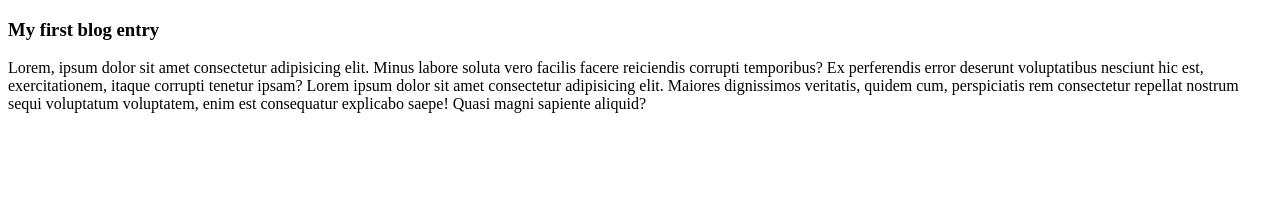
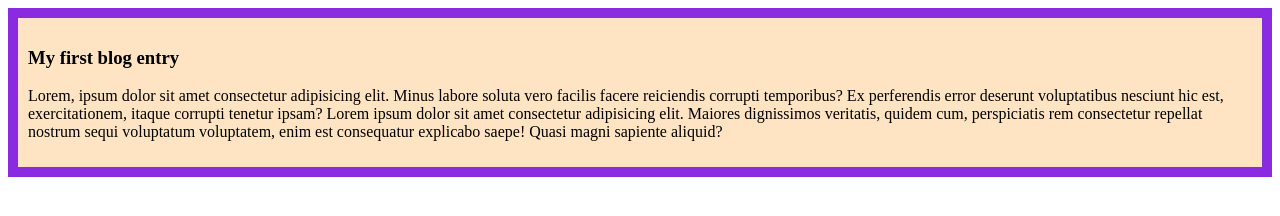
Before and after one commit to tahasann/my-first-website, a plain HTML site: page index.html in a window 1280 px wide. Drawn offline with Linux system fonts and the light colour scheme.

Commit message:
Added a CSS and a few styles

```diff
--- a/index.html
+++ b/index.html
@@ -4,6 +4,9 @@
     <meta charset="UTF-8">
     <meta name="viewport" content="width=device-width, initial-scale=1.0">
     <title>First Git website</title>
+    <link rel = "stylesheet" href ="styles/styles.css">
+
+
 </head>
 <body>
     <div>
--- /dev/null
+++ b/styles/styles.css
@@ -0,0 +1,5 @@
+div{
+    border: 10px solid blueviolet;
+    background-color: bisque;
+    padding: 10px;
+}
```
